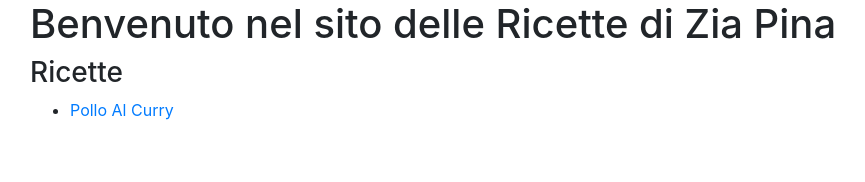
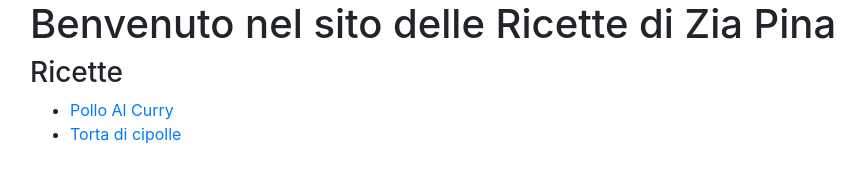
Before and after one commit to MatteoToccafondi/LeRicetteDiZiaPina, a plain HTML site: page index.html in a window 1280 px wide. Shown: the whole page, without its empty margins (55-920 px from the left). Drawn offline with nearby package versions, Linux system fonts and the light colour scheme.

Commit message:
added link

```diff
--- a/index.html
+++ b/index.html
@@ -15,7 +15,8 @@
         <h3>Ricette</h3>
         <ul>
             <li><a href="ricette/pollo-al-curry.html">Pollo Al Curry</a></li>
-        </ul>
+			<li><a href="ricette/torta-di-cipole.html">Torta di cipolle</a></li>
+		</ul>
     </div>
 </body>
 </html>
```
